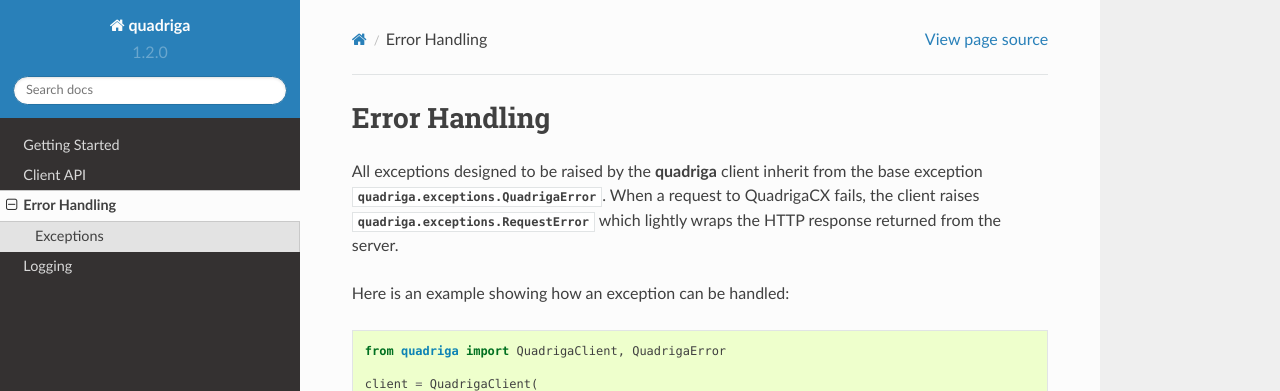
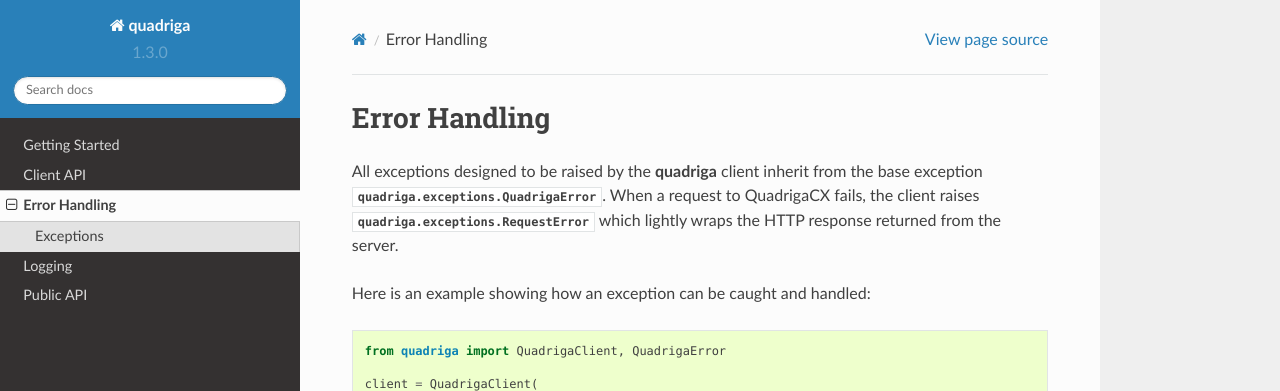
Before and after one commit to smithcg1/quadriga, a Sphinx documentation site: the page built from docs/errors.rst, in a window 1280 px wide and 1075 px high. Shown: the top 391 px of the window. Built offline with Sphinx 7.4.7 and the Read the Docs theme 2.0.0, drawn with Linux system fonts in a browser that asks for light colours.

Commit message:
Allow initialization of quadriga.QuadrigaClient for public API calls only

```diff
--- a/docs/errors.rst
+++ b/docs/errors.rst
@@ -6,7 +6,7 @@
 QuadrigaCX fails, the client raises :class:`quadriga.exceptions.RequestError`
 which lightly wraps the HTTP response returned from the server.
 
-Here is an example showing how an exception can be handled:
+Here is an example showing how an exception can be caught and handled:
 
 .. code-block:: python
 
--- a/docs/index.rst
+++ b/docs/index.rst
@@ -75,3 +75,4 @@
     api
     errors
     logging
+    public
--- a/quadriga/version.py
+++ b/quadriga/version.py
@@ -1 +1 @@
-VERSION = '1.2.0'
+VERSION = '1.3.0'
```
Also changed, not shown: docs/public.rst (added, +21 -0 lines), quadriga/__init__.py (+6 -3 lines), 1 other file.
